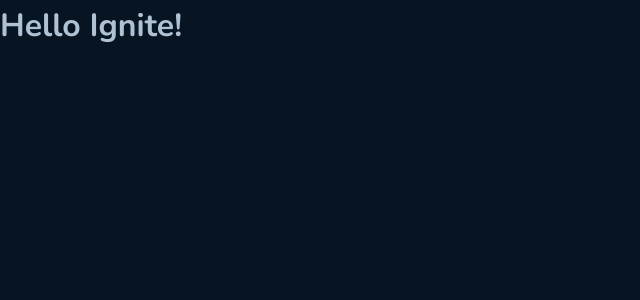
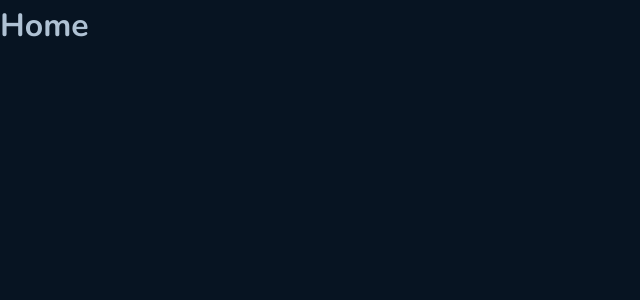
Before and after one commit to bruno-fialho/ignite22-desafio-03-github-blog, a React (Vite) app: page / in a window 1280 px wide. Shown: the top 300 px of the page, without its empty margins (0-640 px from the left). Built offline with nearby package versions, Linux system fonts and the light colour scheme.

Commit message:
feat: router config

```diff
--- a/package.json
+++ b/package.json
@@ -12,6 +12,7 @@
   "dependencies": {
     "react": "^18.2.0",
     "react-dom": "^18.2.0",
+    "react-router-dom": "^6.4.2",
     "styled-components": "^5.3.6"
   },
   "devDependencies": {
--- a/src/App.tsx
+++ b/src/App.tsx
@@ -1,4 +1,7 @@
+import { BrowserRouter } from 'react-router-dom'
 import { ThemeProvider } from 'styled-components'
+
+import { Router } from './Router'
 
 import { defaultTheme } from './styles/theme/default'
 import { GlobalStyle } from './styles/global'
@@ -7,7 +10,10 @@ export function App() {
   return (
     <ThemeProvider theme={defaultTheme}>
       <GlobalStyle />
-      <h1>Hello Ignite!</h1>
+
+      <BrowserRouter>
+        <Router />
+      </BrowserRouter>
     </ThemeProvider>
   )
 }
--- /dev/null
+++ b/src/Router.tsx
@@ -0,0 +1,13 @@
+import { Routes, Route } from 'react-router-dom'
+
+import { Home } from './pages/Home'
+import { Post } from './pages/Post'
+
+export function Router() {
+  return (
+    <Routes>
+      <Route path="/" element={<Home />} />
+      <Route path="/post/:id" element={<Post />} />
+    </Routes>
+  )
+}
--- /dev/null
+++ b/src/pages/Home/index.tsx
@@ -0,0 +1,3 @@
+export function Home() {
+  return <h1>Home</h1>
+}
--- /dev/null
+++ b/src/pages/Post/index.tsx
@@ -0,0 +1,7 @@
+// import { useParams } from 'react-router-dom'
+
+export function Post() {
+  // const { id } = useParams()
+
+  return <h1>Post</h1>
+}
```
Also changed, not shown: 1 other file (tests, documents, lock files or other folders).
